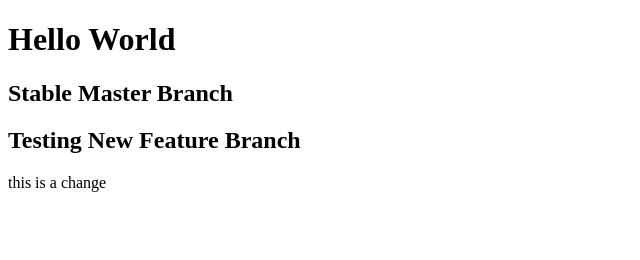
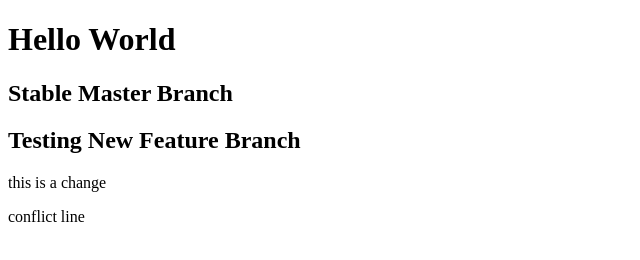
Before and after one commit to harsh-hbwsl/practice, a plain HTML site: page index.html in a window 1280 px wide. Shown: the whole page, without its empty margins (0-640 px from the left). Drawn offline with Linux system fonts and the light colour scheme.

Commit message:
Add conflicting line from Project1

```diff
--- a/index.html
+++ b/index.html
@@ -8,5 +8,6 @@
 	<h2>Stable Master Branch</h2>
 	<h2>Testing New Feature Branch</h2>
 	<p>this is a change</p>
+	<p>conflict line</p>
 </body>
 </html>
```
